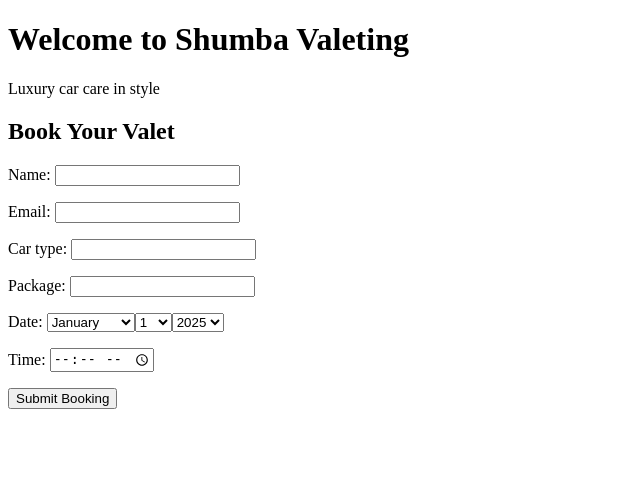
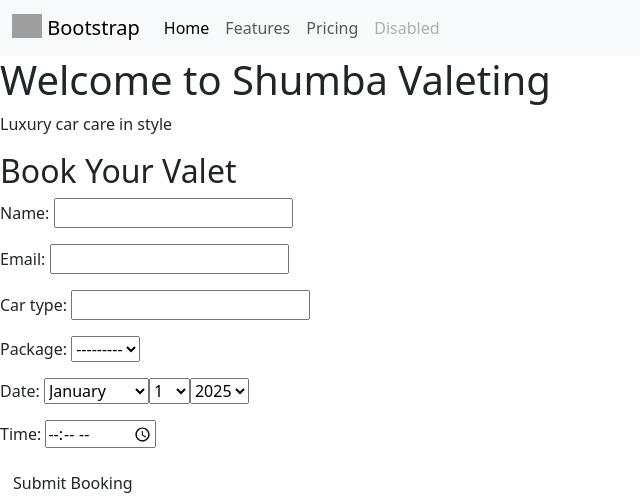
Before and after one commit to MunasheMuk2/Shumba_valeting, a Django app: page / in a window 1280 px wide. Shown: the top 501 px of the page, without its empty margins (0-640 px from the left). Run offline with Django 4.2, Linux system fonts and the light colour scheme; data that the repository does not hold is empty; grey boxes are pictures that could not be loaded.

Commit message:
Add bootstrap Nav to templates home

```diff
--- a/bookings/models.py
+++ b/bookings/models.py
@@ -21,7 +21,6 @@ class Booking(models.Model):
     package = models.ForeignKey(
         Package, on_delete=models.CASCADE
     )  # now linked to package model
-    package = models.CharField(max_length=50)
     date = models.DateField()
     time = models.TimeField()
     created_at = models.DateTimeField(
--- a/bookings/templates/home.html
+++ b/bookings/templates/home.html
@@ -1,22 +1,71 @@
 <!DOCTYPE html>
 <html lang="en">
   <head>
-    <meta charset="UTF-8">
+    <meta charset="UTF-8" />
     <title>Shumba Valeting</title>
+    <!-- Bootstrap CSS Link -->
+    <link
+    href="https://cdn.jsdelivr.net/npm/bootstrap@5.3.7/dist/css/bootstrap.min.css"
+    rel="stylesheet"
+    integrity="sha384-LN+7fdVzj6u52u30Kp6M/trliBMCMKTyK833zpbD+pXdCLuTusPj697FH4R/5mcr"
+    crossorigin="anonymous"
+  />
   </head>
   <body>
+
+    <!-- Bootsrtap Nav bar-->
+
+    <nav class="navbar navbar-expand-lg bg-body-tertiary">
+        <div class="container-fluid">
+          <a class="navbar-brand" href="#"><img src="/docs/5.3/assets/brand/bootstrap-logo.svg" alt="Logo" width="30" height="24" class="d-inline-block align-text-top">
+            Bootstrap</a>
+          <button class="navbar-toggler" type="button" data-bs-toggle="collapse" data-bs-target="#navbarNav" aria-controls="navbarNav" aria-expanded="false" aria-label="Toggle navigation">
+            <span class="navbar-toggler-icon"></span>
+          </button>
+          <div class="collapse navbar-collapse" id="navbarNav">
+            <ul class="navbar-nav">
+              <li class="nav-item">
+                <a class="nav-link active" aria-current="page" href="#">Home</a>
+              </li>
+              <li class="nav-item">
+                <a class="nav-link" href="#">Features</a>
+              </li>
+              <li class="nav-item">
+                <a class="nav-link" href="#">Pricing</a>
+              </li>
+              <li class="nav-item">
+                <a class="nav-link disabled" aria-disabled="true">Disabled</a>
+              </li>
+            </ul>
+          </div>
+        </div>
+      </nav>
+
     <header>
       <h1>Welcome to Shumba Valeting</h1>
-        <p>Luxury car care in style </p>
+      <p>Luxury car care in style</p>
     </header>
 
     <main>
       <h2>Book Your Valet</h2>
       <form method="post" class="booking-form">
-            {% csrf_token %}
-            {{ form.as_p }}
+        {% csrf_token %} {{ form.as_p }}
         <button type="submit" class="btn">Submit Booking</button>
       </form>
     </main>
+
+    <!-- Bootsrap Java script-->
+    <script
+    src="https://cdn.jsdelivr.net/npm/bootstrap@5.3.7/dist/js/bootstrap.bundle.min.js"
+    integrity="sha384-ndDqU0Gzau9qJ1lfW4pNLlhNTkCfHzAVBReH9diLvGRem5+R9g2FzA8ZGN954O5Q"
+    crossorigin="anonymous"
+  ></script>
+
   </body>
 </html>
+
+<script
+  src="https://cdn.jsdelivr.net/npm/bootstrap@5.3.7/dist/js/bootstrap.bundle.min.js"
+  integrity="sha384-ndDqU0Gzau9qJ1lfW4pNLlhNTkCfHzAVBReH9diLvGRem5+R9g2FzA8ZGN954O5Q"
+  crossorigin="anonymous"
+></script>
--- a/shumba/settings.py
+++ b/shumba/settings.py
@@ -34,7 +34,7 @@ DEBUG = False
 ALLOWED_HOSTS = []
 
 
-# Application definition
+# Application definitiongit
 
 INSTALLED_APPS = [
     "django.contrib.admin",
```
Lines whose indentation alone changed are shown as unchanged.
